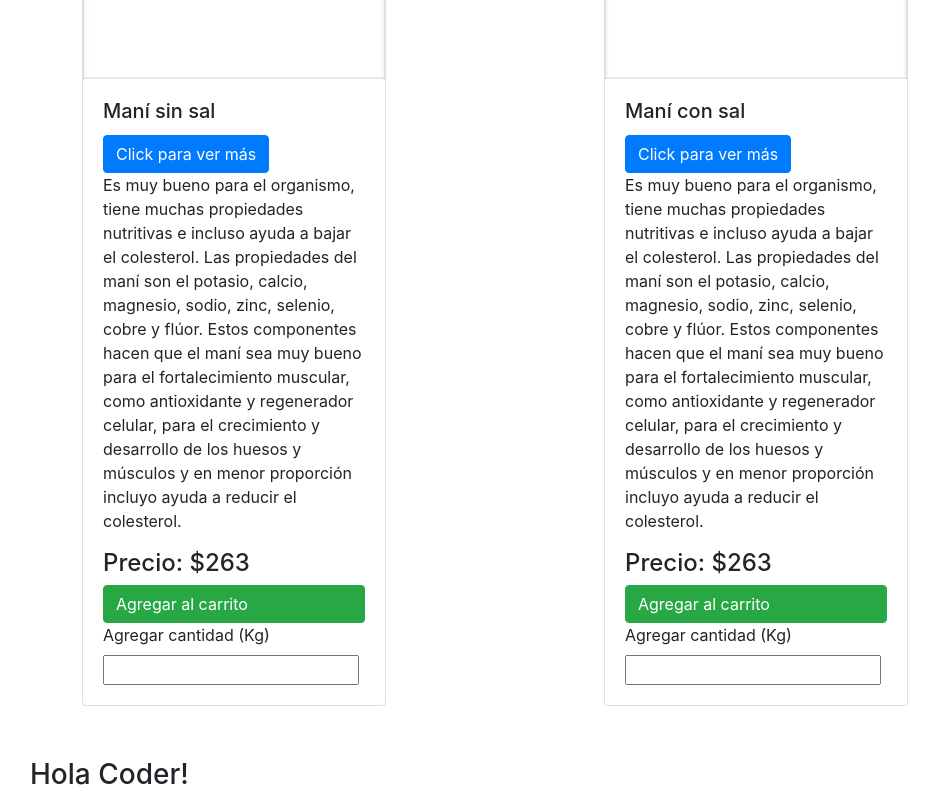
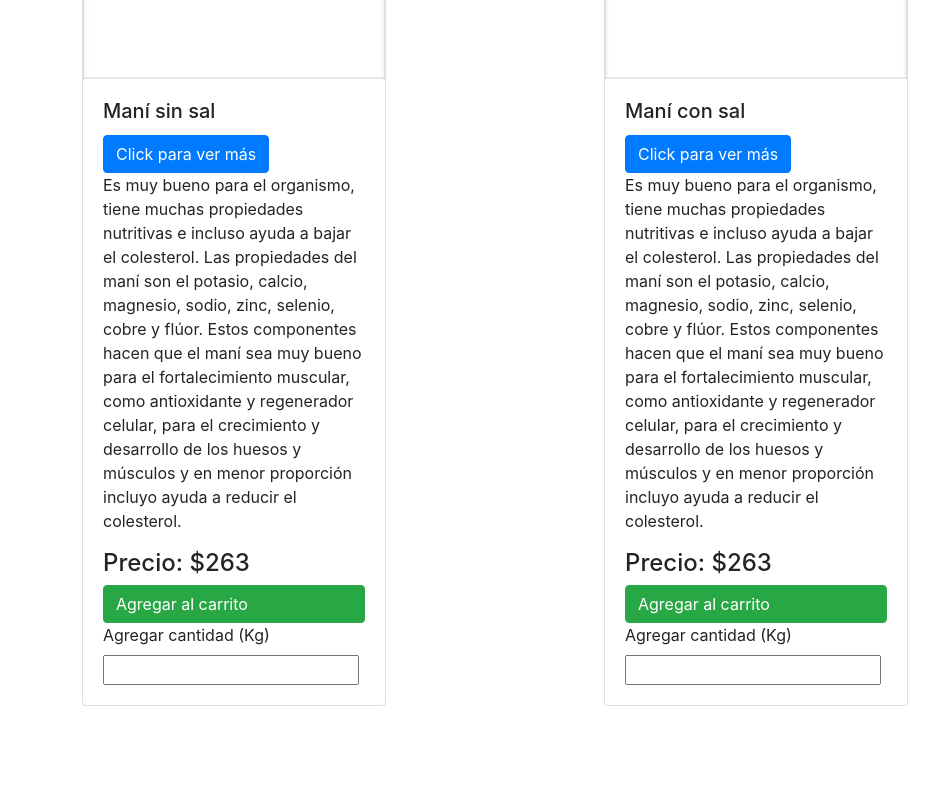
Before and after one commit to MarceloCarabajal/JavaScript_project, a website: page frutos_secos.html in a window 1280 px wide. Shown: the part 2175-2975 px from the top of the page, without its empty margins (55-994 px from the left). After the commit the page ends 2933 px from the top, so only its background shows below. Drawn offline with nearby package versions, Linux system fonts and the light colour scheme.

Commit message:
JQUERY pt1

```diff
--- a/frutos_secos.html
+++ b/frutos_secos.html
@@ -89,13 +89,6 @@
     </div>
 
 
-    <div class="container">
-      <div id="app">
-        <h3>Hola Coder!</h3>
-
-      </div>
-    </div>
-
     <script src="https://code.jquery.com/jquery-3.6.0.min.js" integrity="sha256-/xUj+3OJU5yExlq6GSYGSHk7tPXikynS7ogEvDej/m4=" crossorigin="anonymous"></script>
     <script src="js/script.js"></script>
 
```
